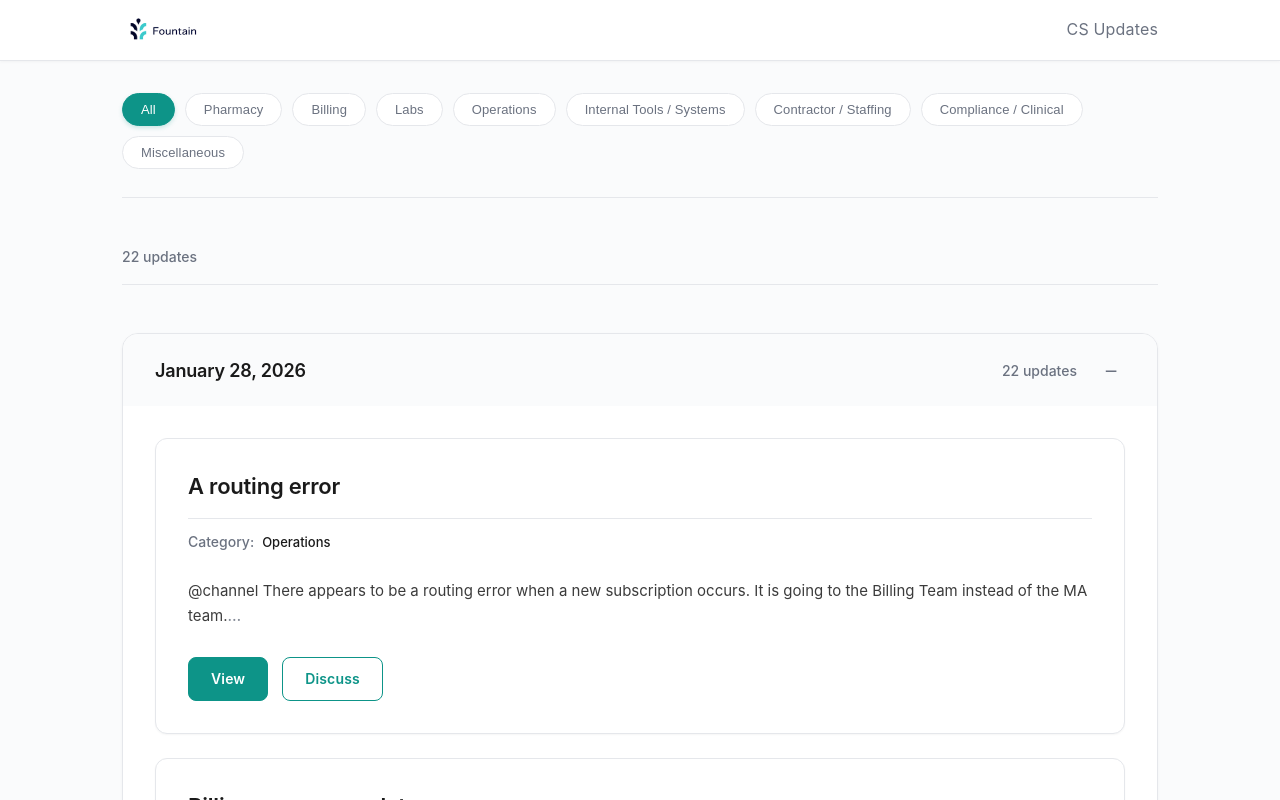
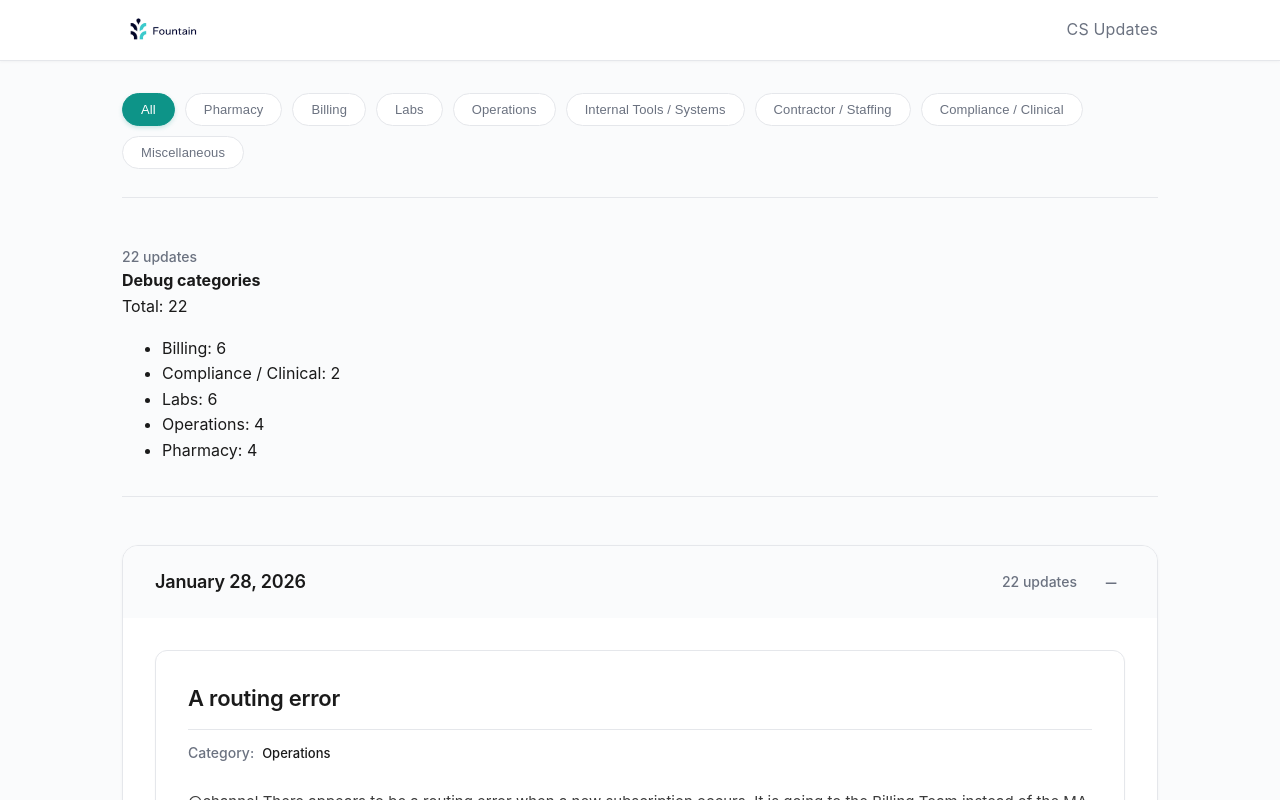
Before and after one commit to samy405/Updates, a React (Vite) app: page / in a window 1280 px wide. Shown: the top 800 px of the page. Built offline with nearby package versions, Linux system fonts and the light colour scheme; no server answers.

Commit message:
Category buttons fix version idk anymore

```diff
--- a/src/pages/Home.tsx
+++ b/src/pages/Home.tsx
@@ -13,6 +13,9 @@ const CATEGORIES: UpdateCategory[] = [
   "Compliance / Clinical",
   "Miscellaneous",
 ];
+
+// Debug flag for category audit panel
+const SHOW_DEBUG = true;
 
 // Normalize category strings for robust comparison
 function normalizeCategory(value: string): string {
@@ -55,7 +58,7 @@ export default function Home() {
     );
   }, [allUpdates, selectedCategory]);
 
-  // Group updates by date
+  // Group updates by date (derived from filteredUpdates only)
   const updatesByDate = useMemo(() => {
     const grouped: Record<string, Update[]> = {};
     for (const update of filteredUpdates) {
@@ -64,7 +67,7 @@ export default function Home() {
       }
       grouped[update.datePosted].push(update);
     }
-    // Sort dates descending
+    // Sort dates descending (work on a copy of entries)
     return Object.entries(grouped).sort((a, b) => b[0].localeCompare(a[0]));
   }, [filteredUpdates]);
 
@@ -105,6 +108,24 @@ export default function Home() {
     renderedLen: renderedList.length,
     renderedCats: renderedList.slice(0, 5).map((u) => u.category),
   });
+
+  // Category audit: counts by exact category string in data
+  const categoryAudit = useMemo(() => {
+    const counts: Record<string, number> = {};
+    for (const u of allUpdates) {
+      const key = (u.category ?? "") as string;
+      counts[key] = (counts[key] || 0) + 1;
+    }
+    const canonicalSet = new Set(CATEGORIES.map((c) => normalizeCategory(c)));
+    const entries = Object.entries(counts).map(([raw, count]) => {
+      const isCanonical = canonicalSet.has(normalizeCategory(raw));
+      const label = isCanonical ? raw : `OTHER("${raw}")`;
+      return { label, count };
+    });
+    // Stable display
+    entries.sort((a, b) => a.label.localeCompare(b.label));
+    return { total: allUpdates.length, entries };
+  }, [allUpdates]);
 
   return (
     <div className="home">
@@ -149,6 +170,19 @@ export default function Home() {
                 {filteredUpdates.length} {filteredUpdates.length === 1 ? "update" : "updates"}
                 {selectedCategory !== "All" && ` in ${selectedCategory}`}
               </p>
+              {SHOW_DEBUG && (
+                <div className="updates-debug">
+                  <strong>Debug categories</strong>
+                  <div>Total: {categoryAudit.total}</div>
+                  <ul>
+                    {categoryAudit.entries.map((e) => (
+                      <li key={e.label}>
+                        {e.label}: {e.count}
+                      </li>
+                    ))}
+                  </ul>
+                </div>
+              )}
             </div>
             {updatesByDate.map(([date, dateUpdates]) => (
             <div key={date} className="date-group">
@@ -167,7 +201,7 @@ export default function Home() {
               </button>
               {expandedDates.has(date) && (
                 <div className="date-updates">
-                  {dateUpdates
+                  {[...dateUpdates]
                     .sort((a, b) => {
                       // Show active updates first, then superseded
                       if (a.status !== b.status) {
```
